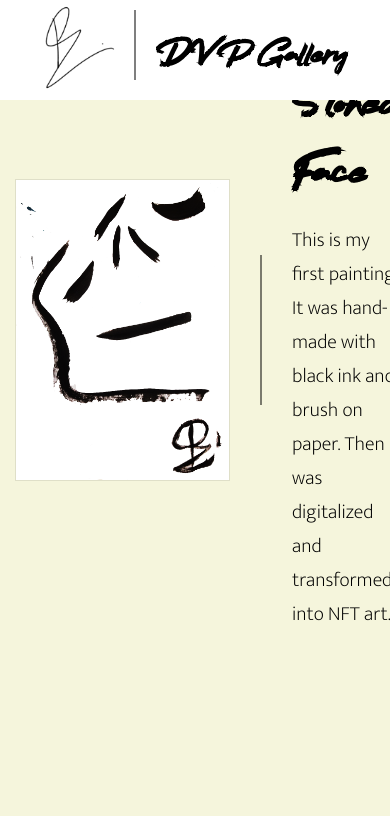
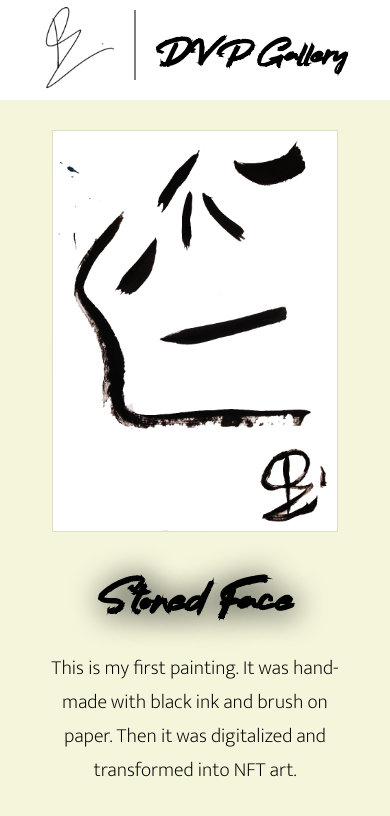
Before and after one commit to BMValero/DVPGallery, a website: page index.html in a window 390 px wide. Drawn offline with Linux system fonts and the light colour scheme; a web font is replaced by a local one.

Commit message:
Adaptando a movil I

```diff
--- a/style.css
+++ b/style.css
@@ -8,7 +8,7 @@ body{
 
 header{
     position: fixed;
-    background-color: white;
+    background-color: rgb(255, 255, 255);
     height: 120px;
     width: 100%;
     z-index: 1;
@@ -87,6 +87,7 @@ aside h1{
     font-family: 'Bafora';
     font-size: 55px;
     margin-bottom: 0px;
+    text-shadow: 2px 2px 30px black;
 }
 
 aside p{
@@ -146,7 +147,8 @@ aside p{
     }
 }
 
-@media (max-width: 600px){
+@media (max-width:600px){
+
     header{
         height: 100px;
     }
@@ -164,16 +166,44 @@ aside p{
         font-size: 40px;
     }
 
-    section {
-        left:15px;
-        top:30px;
+    main{
+        position:relative;
+        top:130px;
+    }
+
+    section{
+        width:300px;
+        display:grid;
+        justify-items: center;
+        left:0px;
+    }
+
+    aside {
+        position:relative;
+        width: 300px;
+        text-align: center;
+        margin-top:0px;
+        padding-top:0px;
+        bottom:25px;
     }
 
     section img{
-        height: 300px;
+        height: 400px;
         width: auto;
+        margin-bottom: 0px;
+    }
+
+    .lineaVerticalSecciones {
+        display:none;
     }
 }
+
+@media (max-width:600px) and (orientation: landscape){
+    header{
+        position: relative;
+    }
+}
+
 
 @font-face {
     font-family: 'Bafora';
```
